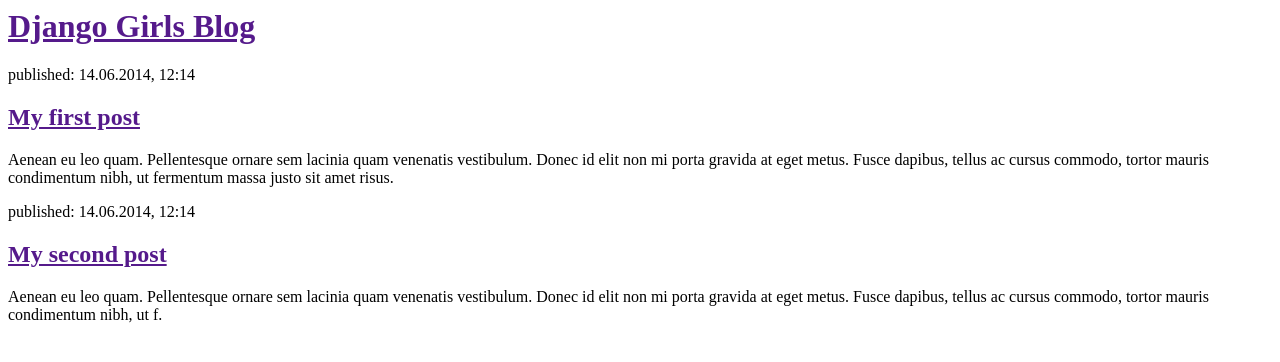
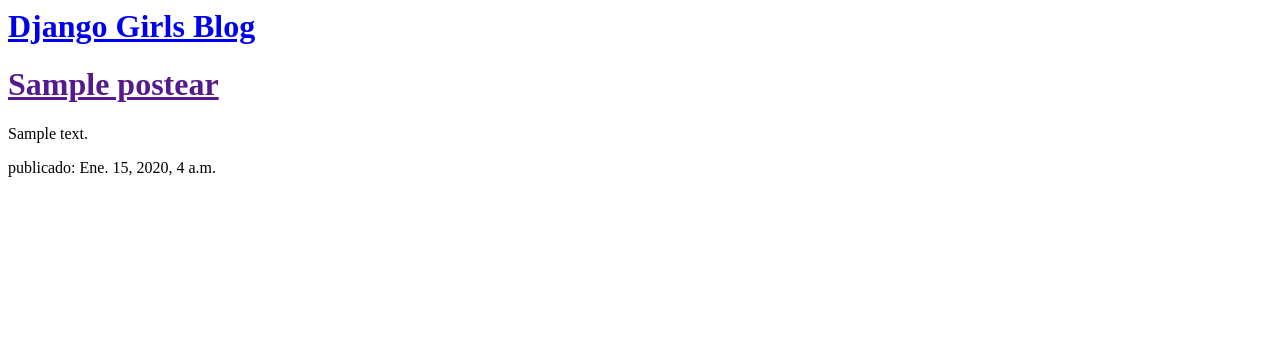
Before and after one commit to osrodolfo/mi-sitio-web, a Django app: template blog/templates/blog/listar_publicaciones.html in a window 1280 px wide. Shown: the top 362 px of the page. Run offline with Django 3.2, Linux system fonts and the light colour scheme; the template is opened without the code that fills it: values that come from a table or form of the project are taken from there, others are empty; tables that the repository leaves empty hold one stand-in row (values such as "Sample post"); parts of the project's set-up code (start-up, migrations or seed data) failed here and were passed over.

Commit message:
Arreglo de errores. Finalizacion de creacion de views, listar_publicacion y urls

```diff
--- a/blog/templates/blog/listar_publicaciones.html
+++ b/blog/templates/blog/listar_publicaciones.html
@@ -1,22 +1,11 @@
-<html>
-    <head>
-        <title>Django Girls blog</title>
-    </head>
-    <body>
+<div>
+        <h1><a href="/">Django Girls Blog</a></h1>
+    </div>
+
+    {% for post in publicaciones %}
         <div>
-            <h1><a href="">Django Girls Blog</a></h1>
+            <h1><a href="">{{ post.titulo }}</a></h1>
+            <p>{{ post.texto|linebreaks }}</p>
+            <p>publicado: {{ post.fecha_publicacion }}</p>
         </div>
-
-        <div>
-            <p>published: 14.06.2014, 12:14</p>
-            <h2><a href="">My first post</a></h2>
-            <p>Aenean eu leo quam. Pellentesque ornare sem lacinia quam venenatis vestibulum. Donec id elit non mi porta gravida at eget metus. Fusce dapibus, tellus ac cursus commodo, tortor mauris condimentum nibh, ut fermentum massa justo sit amet risus.</p>
-        </div>
-
-        <div>
-            <p>published: 14.06.2014, 12:14</p>
-            <h2><a href="">My second post</a></h2>
-            <p>Aenean eu leo quam. Pellentesque ornare sem lacinia quam venenatis vestibulum. Donec id elit non mi porta gravida at eget metus. Fusce dapibus, tellus ac cursus commodo, tortor mauris condimentum nibh, ut f.</p>
-        </div>
-    </body>
-</html>
+    {% endfor %}
--- a/blog/urls.py
+++ b/blog/urls.py
@@ -1,6 +1,6 @@
-from django.conf.urls import urls
+from django.conf.urls import include, url
 from . import views
 
 urlpatterns = [
-    url(r'^s', views.listar_publicaciones ),
+    url(r'^$', views.listar_publicaciones ),
 ]
--- a/blog/views.py
+++ b/blog/views.py
@@ -1,5 +1,7 @@
 from django.shortcuts import render
-
+from django.utils import timezone
+from .models import Postear
 # Create your views here.
 def listar_publicaciones(request):
-    return render (request,'blog/listar_publicaciones',{})
+    publicaciones=Postear.objects.filter(fecha_publicacion_lte=timezone.now()).order_by('fecha_publicacion')
+    return render (request,'blog/listar_publicaciones',{'publicaciones':publicaciones})
```
